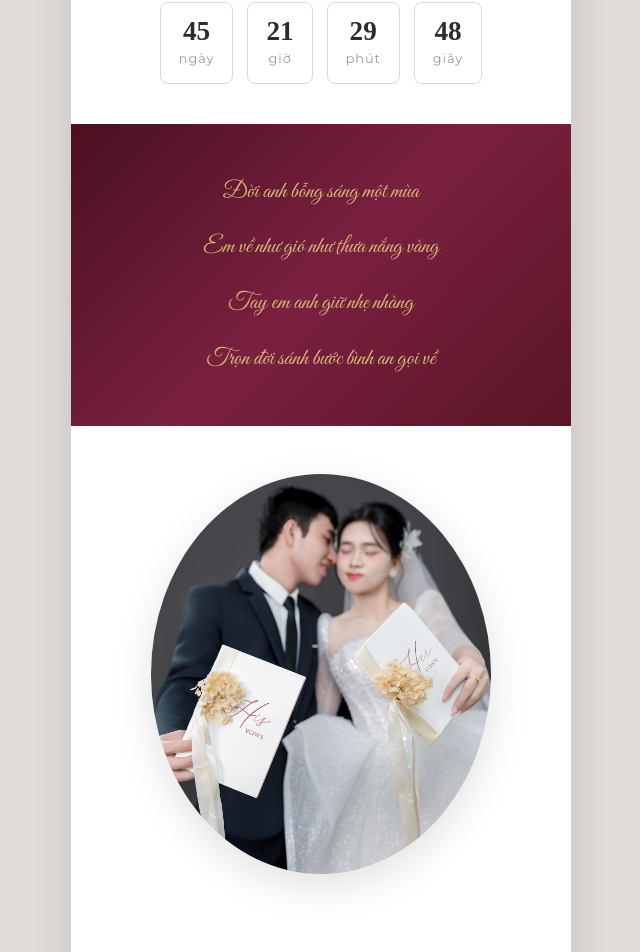
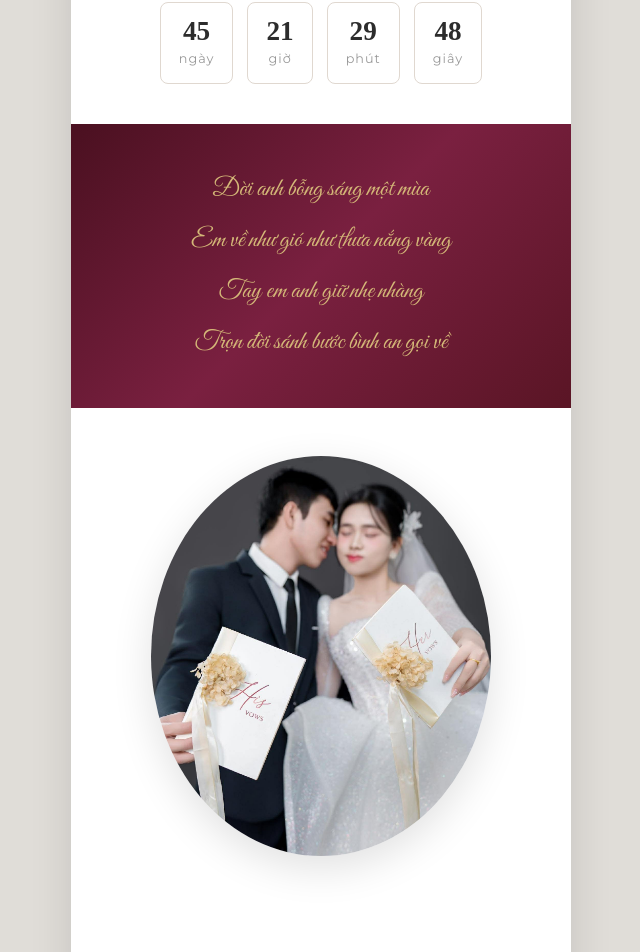
Before and after one commit to tqt-coder/card, a React (Vite) app: page / in a window 1280 px wide. Shown: the part 3388-4340 px from the top of the page, without its empty margins (319-959 px from the left). Built offline with nearby package versions, Linux system fonts and the light colour scheme.

Commit message:
fix npm audit

```diff
--- a/package.json
+++ b/package.json
@@ -17,6 +17,6 @@
     "@vitejs/plugin-react": "^4.3.1",
     "gh-pages": "^6.3.0",
     "sharp": "^0.34.5",
-    "vite": "^5.4.2"
+    "vite": "^8.0.8"
   }
 }
--- a/src/App.css
+++ b/src/App.css
@@ -35,6 +35,7 @@
     opacity 0.75s ease,
     transform 0.75s ease;
 }
+
 [data-animate].animated {
   opacity: 1;
   transform: translateY(0);
@@ -84,6 +85,7 @@
   -webkit-mask-repeat: no-repeat;
   mask-repeat: no-repeat;
 }
+
 .hero-border-inner {
   width: 100%;
   height: 100%;
@@ -105,10 +107,12 @@
   justify-content: center;
   pointer-events: none;
 }
+
 .hero-curved-text {
   width: 80%;
   max-width: 400px;
 }
+
 .hero-curved-text text {
   fill: rgba(255, 255, 255, 0.85);
   font-family: var(--font-cursive, 'Times New Roman', serif);
@@ -142,6 +146,7 @@
   position: relative;
   overflow: hidden;
 }
+
 .invitation-names {
   font-family: var(--font-cursive);
   font-size: clamp(2rem, 7vw, 3.2rem);
@@ -149,6 +154,7 @@
   font-weight: 400;
   margin-bottom: 28px;
 }
+
 .invitation-date-row {
   display: flex;
   align-items: center;
@@ -159,18 +165,21 @@
   border-bottom: 1px solid #ddd;
   padding: 14px 0;
 }
+
 .invitation-date-item {
   display: flex;
   flex-direction: column;
   gap: 2px;
   padding: 0 20px;
 }
+
 .invitation-date-item .date-label {
   font-family: var(--font-body);
   font-size: 1.2rem;
   color: var(--text-gray);
   letter-spacing: 1px;
 }
+
 .invitation-date-number {
   font-family: ui-monospace;
   font-size: 3.5rem;
@@ -181,6 +190,7 @@
   border-left: 1px solid #ddd;
   border-right: 1px solid #ddd;
 }
+
 .invitation-vertical-text {
   position: absolute;
   right: 8px;
@@ -194,6 +204,7 @@
   white-space: nowrap;
   pointer-events: none;
 }
+
 .invitation-address {
   display: flex;
   align-items: center;
@@ -202,16 +213,19 @@
   margin-bottom: 36px;
   flex-wrap: wrap;
 }
+
 .address-script {
   font-family: var(--font-cursive);
   font-size: 1.5rem;
   color: var(--accent-rose);
 }
+
 .address-value {
   font-family: ui-monospace;
   font-size: 1.4rem;
   color: var(--text-dark);
 }
+
 .invitation-photos {
   display: flex;
   flex-direction: column;
@@ -219,11 +233,13 @@
   max-width: 480px;
   margin: 0 auto;
 }
+
 .invitation-photo {
   border-radius: 8px;
   overflow: hidden;
   box-shadow: 0 6px 28px rgba(0, 0, 0, 0.1);
 }
+
 .invitation-photo img {
   width: 100%;
   height: auto;
@@ -238,10 +254,12 @@
   padding: 40px 20px;
   text-align: center;
 }
+
 .about-invite-text {
   margin-bottom: 45px;
   padding: 0 10px;
 }
+
 .about-invite-text p {
   font-family: var(--font-serif);
   font-size: 1.1rem;
@@ -252,17 +270,20 @@
   word-break: break-word;
   margin: 0 0 16px;
 }
+
 .about-invite-text p:first-child {
   font-family: var(--font-cursive);
   font-size: 1.8rem;
   color: var(--accent-rose);
   margin-bottom: 12px;
 }
+
 .about-invite-text p:last-child {
   font-weight: 600;
   color: var(--accent-crimson);
   letter-spacing: 0.5px;
 }
+
 .about-heading {
   font-family: var(--font-display);
   font-size: 1.7rem;
@@ -271,6 +292,7 @@
   margin-bottom: 28px;
   font-weight: 400;
 }
+
 .about-photos {
   display: grid;
   grid-template-columns: 1fr 1fr;
@@ -278,22 +300,26 @@
   max-width: 480px;
   margin: 0 auto 36px;
 }
+
 .about-photo {
   border-radius: 8px;
   overflow: hidden;
   box-shadow: 0 6px 22px rgba(0, 0, 0, 0.1);
 }
+
 .about-photo img {
   width: 100%;
   height: 280px;
   object-fit: cover;
 }
+
 .about-countdown {
   display: flex;
   justify-content: center;
   gap: 14px;
   margin-bottom: 0px;
 }
+
 .about-count-box {
   display: flex;
   flex-direction: column;
@@ -303,6 +329,7 @@
   border-radius: 8px;
   min-width: 64px;
 }
+
 .count-value {
   font-family: ui-monospace;
   font-size: 1.7rem;
@@ -310,22 +337,26 @@
   color: var(--text-dark);
   line-height: 1.2;
 }
+
 .count-label {
   font-size: 0.8rem;
   color: var(--text-light);
   letter-spacing: 1px;
 }
+
 .about-today {
   font-size: 1.15rem;
   color: var(--accent-rose);
   margin-bottom: 36px;
 }
+
 .about-names {
   display: flex;
   flex-direction: column;
   align-items: center;
   gap: 2px;
 }
+
 .about-bride,
 .about-groom {
   font-family: var(--font-cursive);
@@ -333,6 +364,7 @@
   color: var(--accent-pink);
   line-height: 1.2;
 }
+
 .about-amp {
   font-family: var(--font-cursive);
   font-size: 2rem;
@@ -347,14 +379,16 @@
   padding: 40px 24px;
   text-align: center;
 }
+
 .poem-header-red {
   background: linear-gradient(135deg, #6a1525 0%, #8a2035 50%, #5a1020 100%);
 }
+
 .poem-text-script {
   font-family: var(--font-cursive);
-  font-size: clamp(1rem, 3.8vw, 1.45rem);
+  font-size: clamp(1.2rem, 3.2vw, 1.6rem);
   color: var(--accent-gold);
-  line-height: 2.4;
+  line-height: 2;
 }
 
 /* ============================================================
@@ -363,11 +397,13 @@
 .poem-oval-section {
   background: var(--bg-white);
 }
+
 .poem-oval-photo-wrap {
   display: flex;
   justify-content: center;
   padding: 48px 20px;
 }
+
 .oval-frame {
   width: min(340px, 78vw);
   height: min(400px, 95vw);
@@ -375,6 +411,7 @@
   overflow: hidden;
   box-shadow: 0 12px 40px rgba(0, 0, 0, 0.12);
 }
+
 .oval-frame img {
   width: 100%;
   height: 100%;
@@ -388,11 +425,13 @@
 .love-gallery-section {
   background: var(--bg-white);
 }
+
 .love-content {
   padding: 36px 20px 40px;
   max-width: 540px;
   margin: 0 auto;
 }
+
 .love-title {
   font-family: var(--font-cursive);
   font-size: 4.2rem;
@@ -400,10 +439,12 @@
   font-weight: 500;
   text-align: center;
 }
+
 .love-quote {
   margin-bottom: 26px;
   text-align: center;
 }
+
 .love-quote p {
   font-family: var(--font-serif);
   font-size: 2rem;
@@ -413,6 +454,7 @@
   color: var(--text-gray);
   letter-spacing: 0.5px;
 }
+
 .love-grid {
   display: grid;
   grid-template-columns: 1fr 1fr;
@@ -420,11 +462,13 @@
   gap: 8px;
   margin-bottom: 18px;
 }
+
 .love-photo {
   border-radius: 10px;
   overflow: hidden;
   box-shadow: 0 2px 12px rgba(0, 0, 0, 0.1);
 }
+
 .love-photo img {
   width: 100%;
   height: 100%;
@@ -433,25 +477,31 @@
   display: block;
   transition: transform 0.5s ease;
 }
+
 .love-photo:hover img {
   transform: scale(1.05);
 }
+
 .love-photo-1 {
   grid-column: 1;
   grid-row: 1 / 3;
 }
+
 .love-photo-2 {
   grid-column: 2;
   grid-row: 1;
 }
+
 .love-photo-3 {
   grid-column: 2;
   grid-row: 2;
 }
+
 .love-photo-4 {
   grid-column: 1 / 3;
   grid-row: 3;
 }
+
 .love-freedom {
   font-family: var(--font-body);
   font-size: 0.6rem;
@@ -467,17 +517,20 @@
 .loveyou-section {
   background: var(--bg-white);
 }
+
 .loveyou-content {
   padding: 36px 20px 48px;
   max-width: 540px;
   margin: 0 auto;
 }
+
 .loveyou-main {
   display: flex;
   gap: 14px;
   align-items: stretch;
   margin-bottom: 28px;
 }
+
 .loveyou-photo {
   flex: 1;
   border-radius: 8px;
@@ -485,6 +538,7 @@
   width: 100%;
   object-fit: cover;
 }
+
 .loveyou-text-vertical {
   display: flex;
   flex-direction: column;
@@ -498,10 +552,12 @@
   white-space: nowrap;
   flex-shrink: 0;
 }
+
 .loveyou-heart {
   color: var(--accent-rose);
   font-size: 1.1rem;
 }
+
 .loveyou-small-oval {
   width: 110px;
   height: 110px;
@@ -510,6 +566,7 @@
   margin-left: auto;
   box-shadow: 0 6px 18px rgba(0, 0, 0, 0.1);
 }
+
 .loveyou-small-oval img {
   width: 100%;
   height: 100%;
@@ -524,6 +581,7 @@
   padding: 60px 20px;
   text-align: center;
 }
+
 .savedate-heading {
   font-family: var(--font-cursive);
   font-size: clamp(2.4rem, 8vw, 3.5rem);
@@ -537,18 +595,21 @@
   max-width: 360px;
   margin: 0 auto 36px;
 }
+
 .calendar {
   border: 2px solid var(--accent-pink);
   border-radius: 8px;
   padding: 18px;
   background: #fff;
 }
+
 .cal-header {
   display: flex;
   justify-content: space-between;
   align-items: center;
   margin-bottom: 14px;
 }
+
 .cal-month,
 .cal-year {
   font-family: 'ui-monospace';
@@ -556,6 +617,7 @@
   color: var(--accent-rose);
   font-weight: 600;
 }
+
 .cal-weekdays {
   display: grid;
   grid-template-columns: repeat(7, 1fr);
@@ -564,6 +626,7 @@
   border-bottom: 2px solid var(--accent-pink);
   margin-bottom: 8px;
 }
+
 .cal-weekday {
   font-family: var(--font-body);
   font-size: 0.58rem;
@@ -572,11 +635,13 @@
   color: var(--text-gray);
   text-align: center;
 }
+
 .cal-grid {
   display: grid;
   grid-template-columns: repeat(7, 1fr);
   gap: 2px;
 }
+
 .cal-cell {
   font-family: var(--font-body);
   font-size: 0.82rem;
@@ -585,14 +650,17 @@
   padding: 7px 0;
   position: relative;
 }
+
 .cal-cell.cal-empty {
   visibility: hidden;
 }
+
 .cal-cell.cal-highlight {
   font-weight: 700;
   color: var(--accent-rose);
   font-size: 0.9rem;
 }
+
 .cal-heart {
   position: absolute;
   bottom: -13px;
@@ -606,6 +674,7 @@
 .savedate-time {
   margin-bottom: 36px;
 }
+
 .savedate-time-label {
   font-family: var(--font-display);
   font-size: 1.75rem;
@@ -614,12 +683,14 @@
   margin-bottom: 10px;
   font-weight: 400;
 }
+
 .savedate-time-value {
   font-family: var(--font-serif);
   font-size: 1rem;
   color: var(--accent-rose);
   margin-bottom: 4px;
 }
+
 .savedate-time-lunar {
   font-family: var(--font-serif);
   font-size: 0.92rem;
@@ -637,6 +708,7 @@
   box-shadow: 0 10px 40px rgba(0, 0, 0, 0.08);
   border: 1px solid #f0f0f0;
 }
+
 .map-card-header {
   padding: 16px;
   background: #fafafa;
@@ -645,24 +717,29 @@
   align-items: center;
   gap: 10px;
 }
+
 .map-icon {
   font-size: 1.4rem;
 }
+
 .map-title {
   font-family: var(--font-body);
   font-size: 0.95rem;
   font-weight: 700;
   color: var(--text-dark);
 }
+
 .savedate-map iframe {
   width: 100%;
   display: block;
   filter: grayscale(0.1) sepia(0.1) brightness(1.02);
   transition: filter 0.3s ease;
 }
+
 .savedate-map:hover iframe {
   filter: none;
 }
+
 .map-directions-btn {
   display: block;
   padding: 14px;
@@ -676,6 +753,7 @@
   transition: all 0.3s ease;
   border-top: 1px solid #f0f0f0;
 }
+
 .map-directions-btn:hover {
   background: #fdf6f7;
   color: var(--accent-crimson);
@@ -690,18 +768,21 @@
   margin-bottom: 28px;
   flex-wrap: wrap;
 }
+
 .address-display-heading {
   font-family: var(--font-display);
   font-size: 1.2rem;
   color: var(--text-dark);
   font-weight: 400;
 }
+
 .address-display-name {
   font-family: var(--font-serif);
   font-size: 1.3rem;
   color: var(--accent-rose);
   font-style: italic;
 }
+
 .savedate-photo {
   max-width: 480px;
   margin: 0 auto;
@@ -709,6 +790,7 @@
   overflow: hidden;
   box-shadow: 0 8px 28px rgba(0, 0, 0, 0.1);
 }
+
 .savedate-photo img {
   width: 100%;
   display: block;
@@ -721,6 +803,7 @@
   background: var(--bg);
   padding: 60px 20px;
 }
+
 .rsvp-card {
   background: var(--bg-white);
   border-radius: 16px;
@@ -729,6 +812,7 @@
   margin: 0 auto 36px;
   box-shadow: 0 6px 28px rgba(0, 0, 0, 0.06);
 }
+
 .rsvp-heading {
   font-family: var(--font-body);
   font-size: 1.25rem;
@@ -737,22 +821,26 @@
   margin-bottom: 22px;
   text-align: center;
 }
+
 .rsvp-error {
   color: var(--accent-rose);
   text-align: center;
   margin-bottom: 14px;
   font-size: 0.88rem;
 }
+
 .rsvp-field {
   margin-bottom: 18px;
 }
-.rsvp-field > label {
+
+.rsvp-field>label {
   display: block;
   font-size: 0.78rem;
   font-weight: 600;
   color: var(--text-dark);
   margin-bottom: 7px;
 }
+
 .rsvp-field input[type='text'] {
   width: 100%;
   padding: 12px 16px;
@@ -765,14 +853,17 @@
   transition: border-color 0.3s;
   box-sizing: border-box;
 }
+
 .rsvp-field input[type='text']:focus {
   border-color: var(--accent-rose);
 }
+
 .rsvp-radio-group {
   display: flex;
   flex-direction: column;
   gap: 10px;
 }
+
 .rsvp-radio {
   display: flex;
   align-items: center;
@@ -782,9 +873,11 @@
   cursor: pointer;
   padding: 6px 0;
 }
+
 .rsvp-radio input[type='radio'] {
   display: none;
 }
+
 .radio-dot {
   width: 18px;
   height: 18px;
@@ -794,9 +887,11 @@
   position: relative;
   transition: border-color 0.3s;
 }
+
 .rsvp-radio.active .radio-dot {
   border-color: var(--accent-rose);
 }
+
 .rsvp-radio.active .radio-dot::after {
   content: '';
   position: absolute;
@@ -807,6 +902,7 @@
   background: var(--accent-rose);
   border-radius: 50%;
 }
+
 .rsvp-btn {
   width: 100%;
   padding: 13px;
@@ -822,38 +918,46 @@
     background 0.3s,
     transform 0.2s;
 }
+
 .rsvp-btn:hover {
   background: var(--accent-crimson);
   transform: translateY(-1px);
 }
+
 .rsvp-btn:disabled {
   opacity: 0.55;
   cursor: not-allowed;
 }
+
 .rsvp-success-msg {
   text-align: center;
   padding: 18px 0;
 }
+
 .rsvp-success-msg h2 {
   font-family: var(--font-serif);
   font-size: 1.5rem;
   color: var(--text-dark);
   margin-bottom: 8px;
 }
+
 .rsvp-success-msg p {
   color: var(--text-gray);
   margin-bottom: 18px;
 }
+
 .rsvp-envelopes {
   font-size: 2.4rem;
   margin-bottom: 14px;
   text-align: center;
 }
+
 .rsvp-qr-wrap {
   text-align: center;
   max-width: 420px;
   margin: 0 auto;
 }
+
 .qr-card {
   background: var(--accent-rose);
   border-radius: 14px;
@@ -861,6 +965,7 @@
   display: inline-block;
   margin-bottom: 14px;
 }
+
 .qr-name {
   font-family: var(--font-cursive);
   font-size: 1.8rem;
@@ -868,6 +973,7 @@
   margin-bottom: 12px;
   font-weight: 400;
 }
+
 .qr-image {
   width: 170px;
   height: 170px;
@@ -876,6 +982,7 @@
   object-fit: contain;
   padding: 8px;
 }
+
 .qr-hint {
   font-size: 0.82rem;
   color: var(--accent-rose);
@@ -891,15 +998,18 @@
   padding: 60px 20px 50px;
   text-align: center;
 }
+
 .thankyou-poem {
   margin-bottom: 36px;
 }
+
 .thankyou-poem p {
   font-family: var(--font-serif);
   font-size: 1.08rem;
   color: var(--text-dark);
   line-height: 2.4;
 }
+
 .thankyou-text {
   font-family: var(--font-display);
   font-size: 2rem;
@@ -908,6 +1018,7 @@
   font-weight: 400;
   margin-bottom: 14px;
 }
+
 .thankyou-img {
   max-width: 200px;
   margin: 0 auto;
@@ -922,6 +1033,7 @@
   .about-photo img {
     height: 360px;
   }
+
   .love-grid {
     gap: 10px;
   }
```
Also changed, not shown: 1 other file (tests, documents, lock files or other folders).
